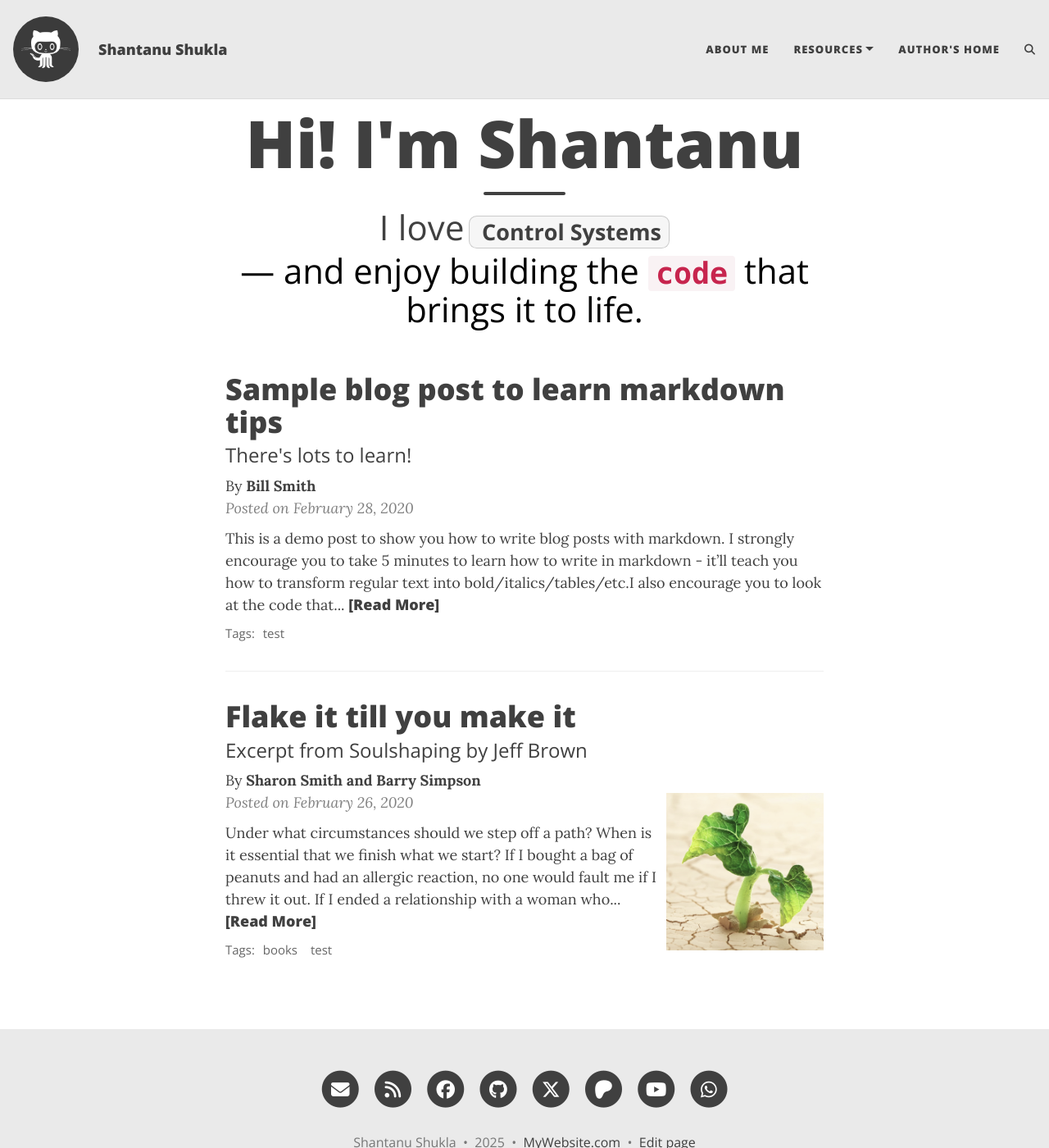
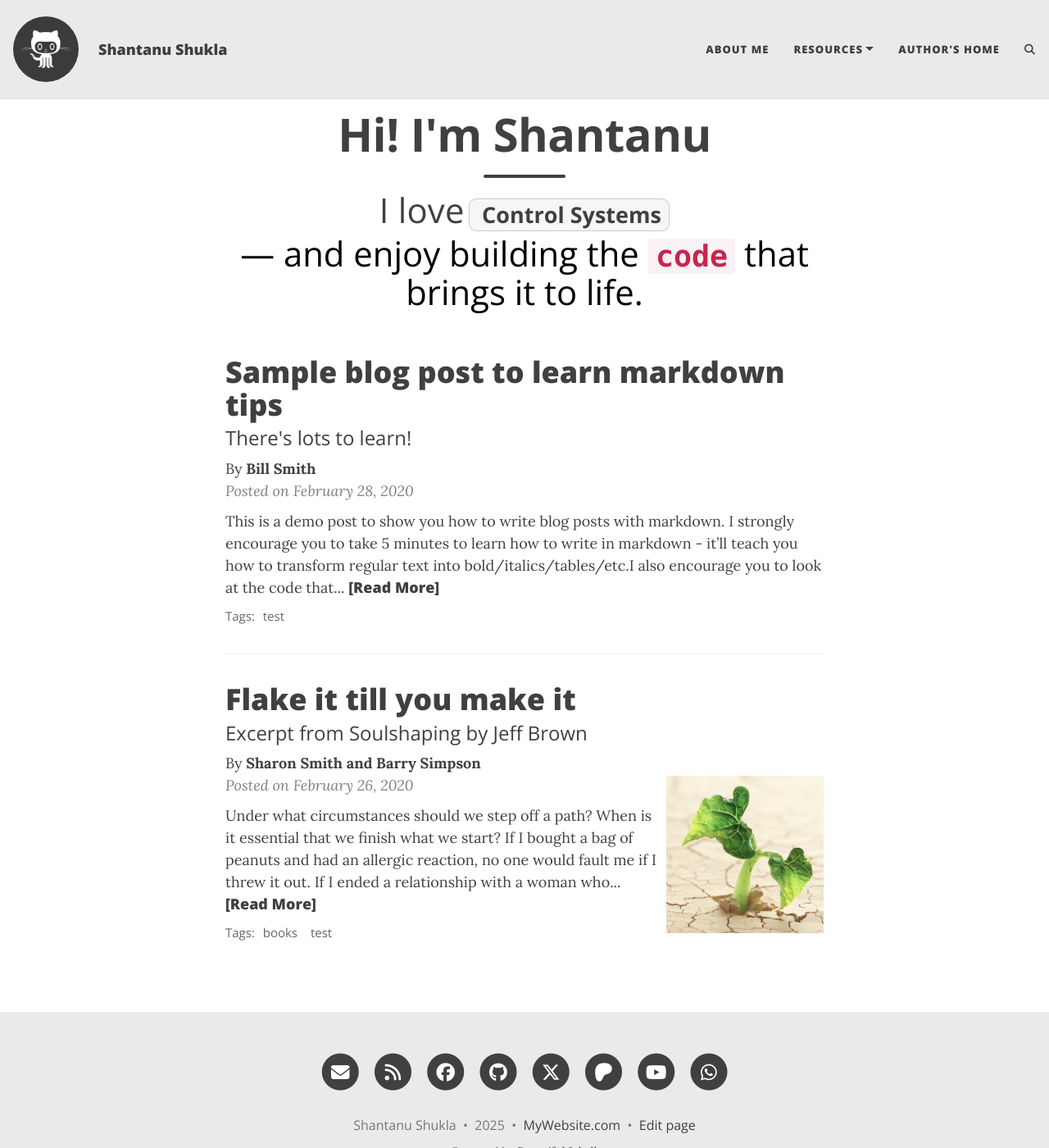
Before and after one commit to shantanusshukla/shantanusshukla.github.io, a Jekyll site: the page built from index.html, in a window 1280 px wide and 1400 px high. Shown: the whole window at 82% size. Built offline with Jekyll 4.4.1, drawn with Linux system fonts in a browser that asks for light colours; the list of posts is cut into pages by our own code; comment, search, counter and statistics services are not loaded.

Commit message:
Change title

```diff
--- a/assets/css/style.css
+++ b/assets/css/style.css
@@ -26,3 +26,18 @@
     height: 40px !important;
   }
 }
+
+/* Main hero title under the big banner */
+.intro-header .page-heading h1 {
+    font-size: 2.6rem;   /* smaller than theme default */
+    font-weight: 700;    /* lighter than the default heavy weight */
+    line-height: 1.2;
+    letter-spacing: -0.5px; /* tighten spacing if you want */
+  }
+
+  /* Optional: scale on very large screens */
+  @media (min-width: 1200px) {
+    .intro-header .page-heading h1 {
+      font-size: 3.5rem; /* instead of 5rem */
+    }
+  }
```
